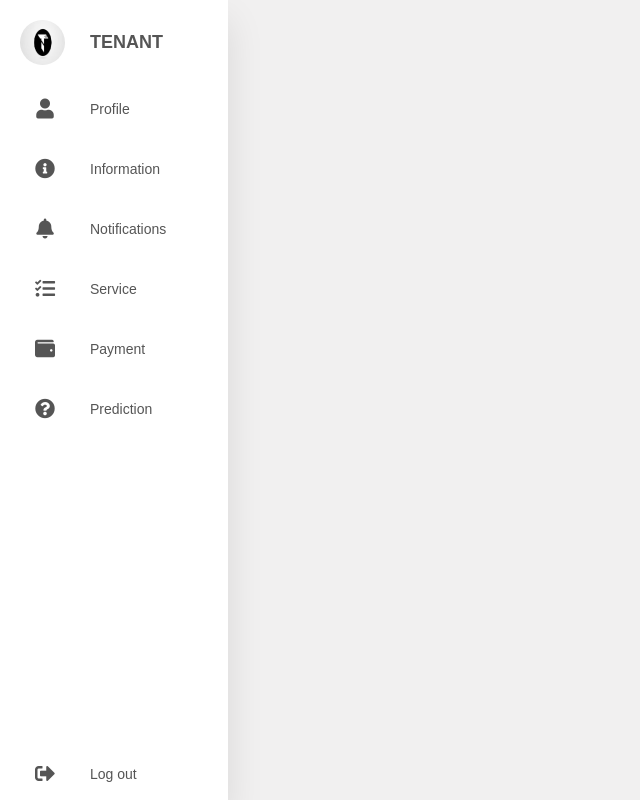
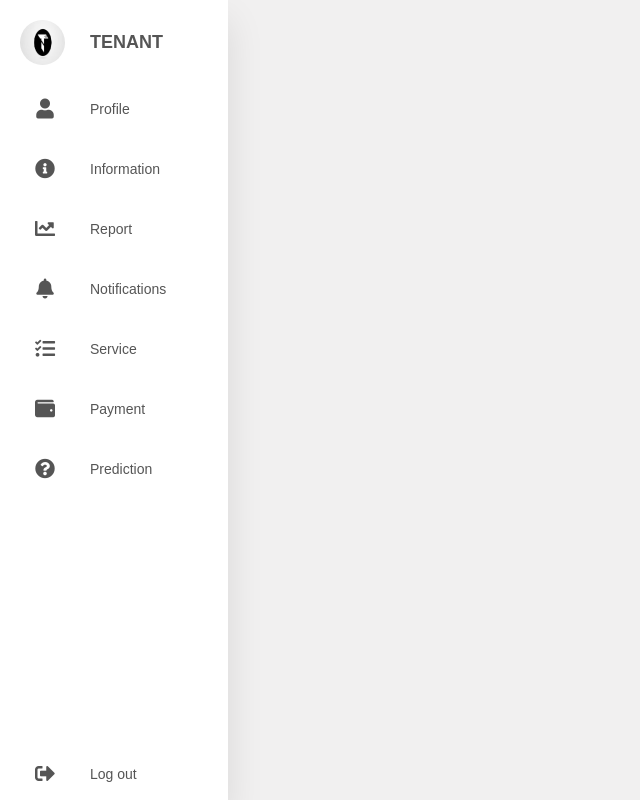
Before and after one commit to hasibhasan-github/IUB_CSE307_SystemAnalysisAndDesign_Tenant_Management_System_MachineLearning_Based_PredictiveApproach, a Flask app: template Tenant_Management_System/website/templates/base.html in a window 1280 px wide. Shown: the whole page, without its empty margins (0-640 px from the left). Run offline with Flask 3, Linux system fonts and the light colour scheme; the template is opened without the code that fills it, so the values that code supplies are empty.

Commit message:
@hasibhasan-github

```diff
--- a/Tenant_Management_System/website/templates/base.html
+++ b/Tenant_Management_System/website/templates/base.html
@@ -36,6 +36,13 @@
                 <i class="fas fa-info-circle"></i>
                 <span class="nav-item">Information</span>
               </a></li>
+
+              <li><a href="">
+                <i class="fas fa-chart-line"></i>
+                <span class="nav-item">Report</span>
+              </a></li>
+
+
               <li><a href="">
                 <i class="fas fa-bell"></i>
                 <span class="nav-item">Notifications</span>
--- a/Tenant_Management_System/website/views.py
+++ b/Tenant_Management_System/website/views.py
@@ -12,4 +12,4 @@ def homeg():
 
 @views.route('/explore')
 def explore():
-    return render_template("explore.html")
+    return render_template("base.html")
```
